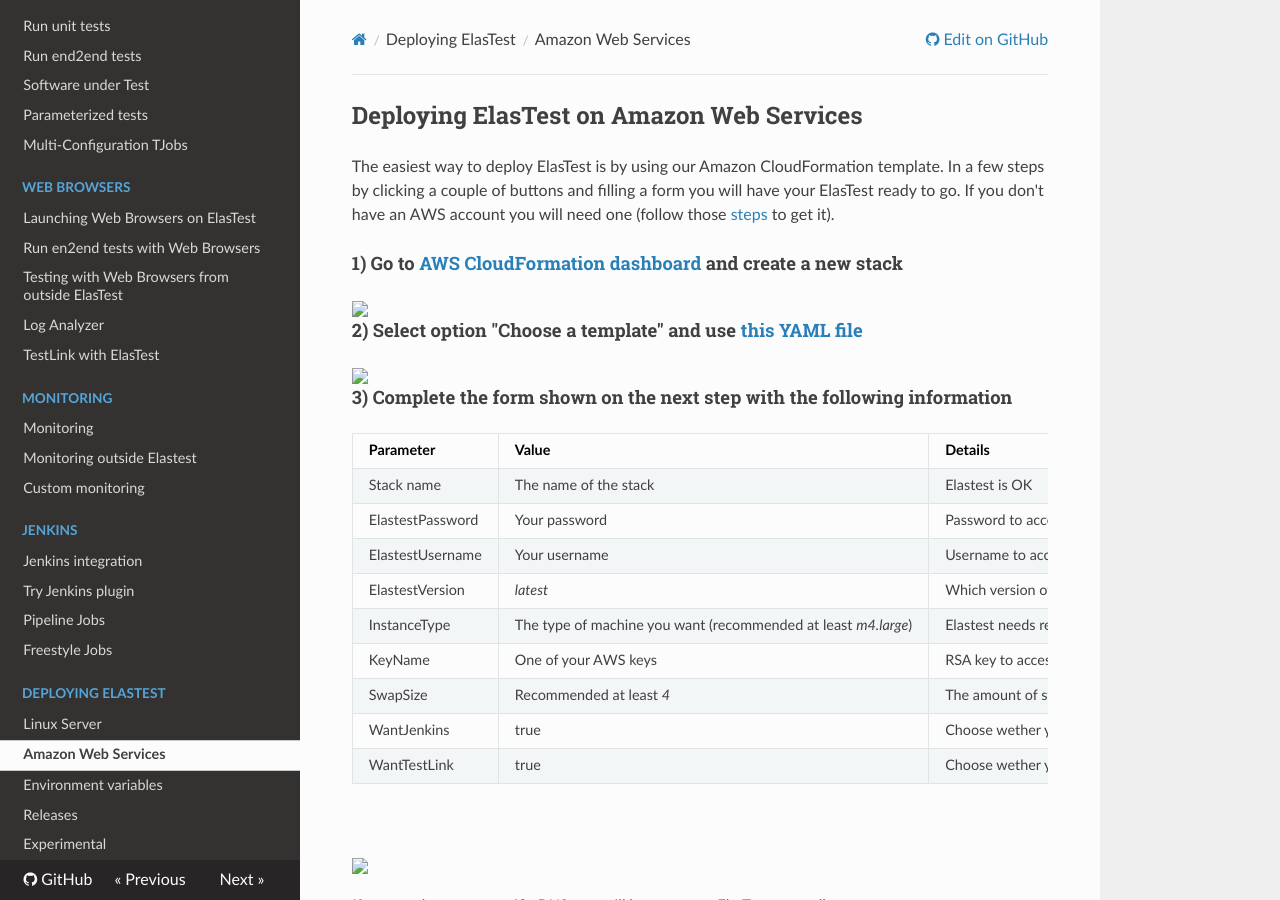
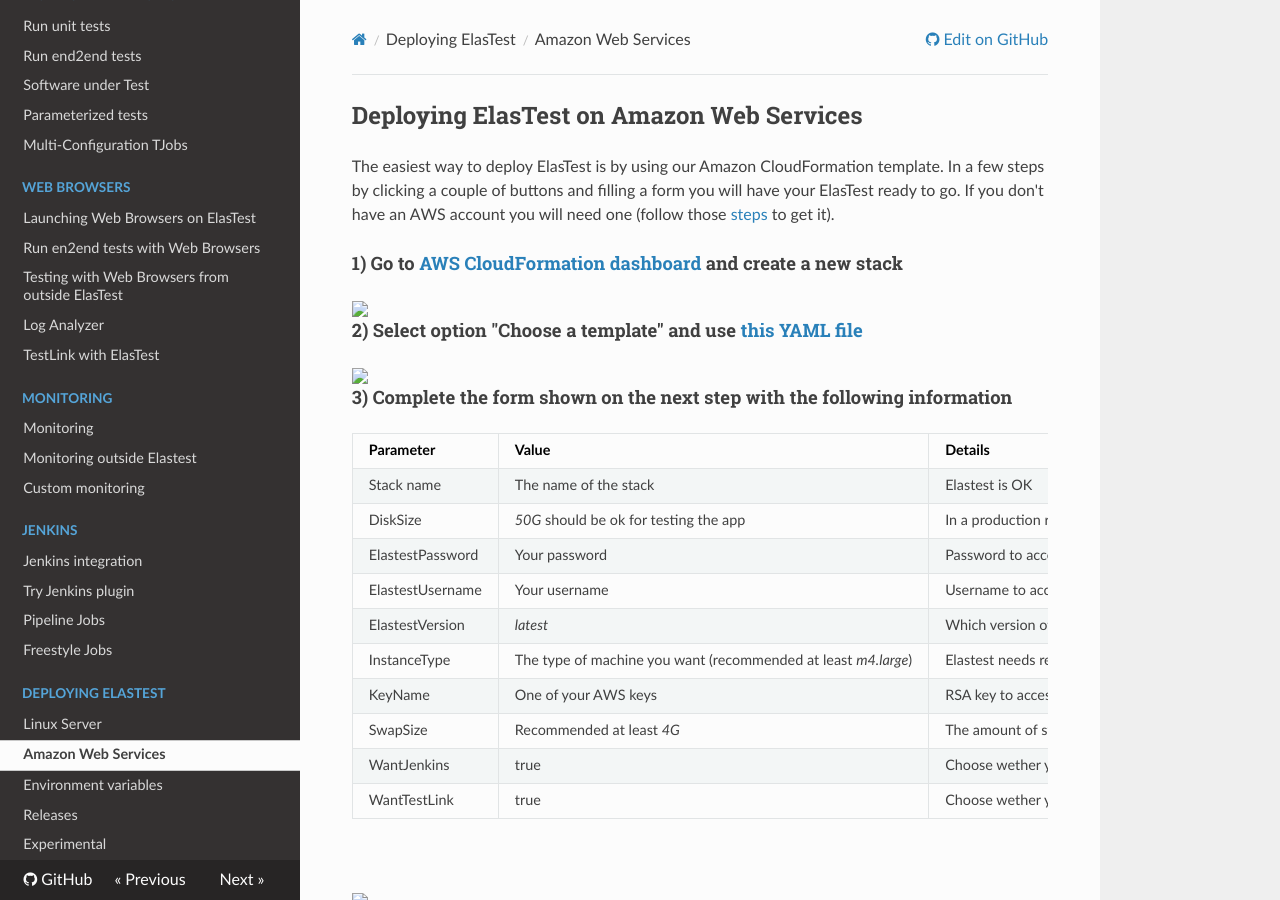
Before and after one commit to elastest/elastest.io-docs, an MkDocs documentation site: the page built from docs/deploying/aws.md, in a window 1280 px wide and 900 px high. Built offline with MkDocs 1.6.1, drawn with Linux system fonts in a browser that asks for light colours; nearby versions of some CDN libraries; old or Windows-style settings are respelled for this version of MkDocs.

Commit message:
Disk size parameter

```diff
--- a/docs/deploying/aws.md
+++ b/docs/deploying/aws.md
@@ -25,12 +25,13 @@
 | Parameter        | Value                                                          | Details                                                                                                                                          |
 | ---------------- | -------------------------------------------------------------- | ------------------------------------------------------------------------------------------------------------------------------------------------ |
 | Stack name       | The name of the stack                                          | Elastest is OK                                                                                                                                   |
+| DiskSize         | _50G_ should be ok for testing the app                         | In a production ready environment set to 100GB                                                                                                   |
 | ElastestPassword | Your password                                                  | Password to access the platform                                                                                                                  |
 | ElastestUsername | Your username                                                  | Username to access the platform                                                                                                                  |
 | ElastestVersion  | _latest_                                                       | Which version of elastest do you want to launch. **_latest_** version points to the last stable release of ElasTest, so it is always safe to use |
 | InstanceType     | The type of machine you want (recommended at least _m4.large_) | Elastest needs resources to run, please be genereous                                                                                             |
 | KeyName          | One of your AWS keys                                           | RSA key to access the instance through SSH                                                                                                       |
-| SwapSize         | Recommended at least _4_                                       | The amount of swap memory in GB                                                                                                                  |
+| SwapSize         | Recommended at least _4G_                                      | The amount of swap memory in GB                                                                                                                  |
 | WantJenkins      | true                                                           | Choose wether you want to deploy Jenkins CI with Elastest                                                                                        |
 | WantTestLink     | true                                                           | Choose wether you want to deploy TestLink Project Manager with Elastest                                                                          |
 
```
